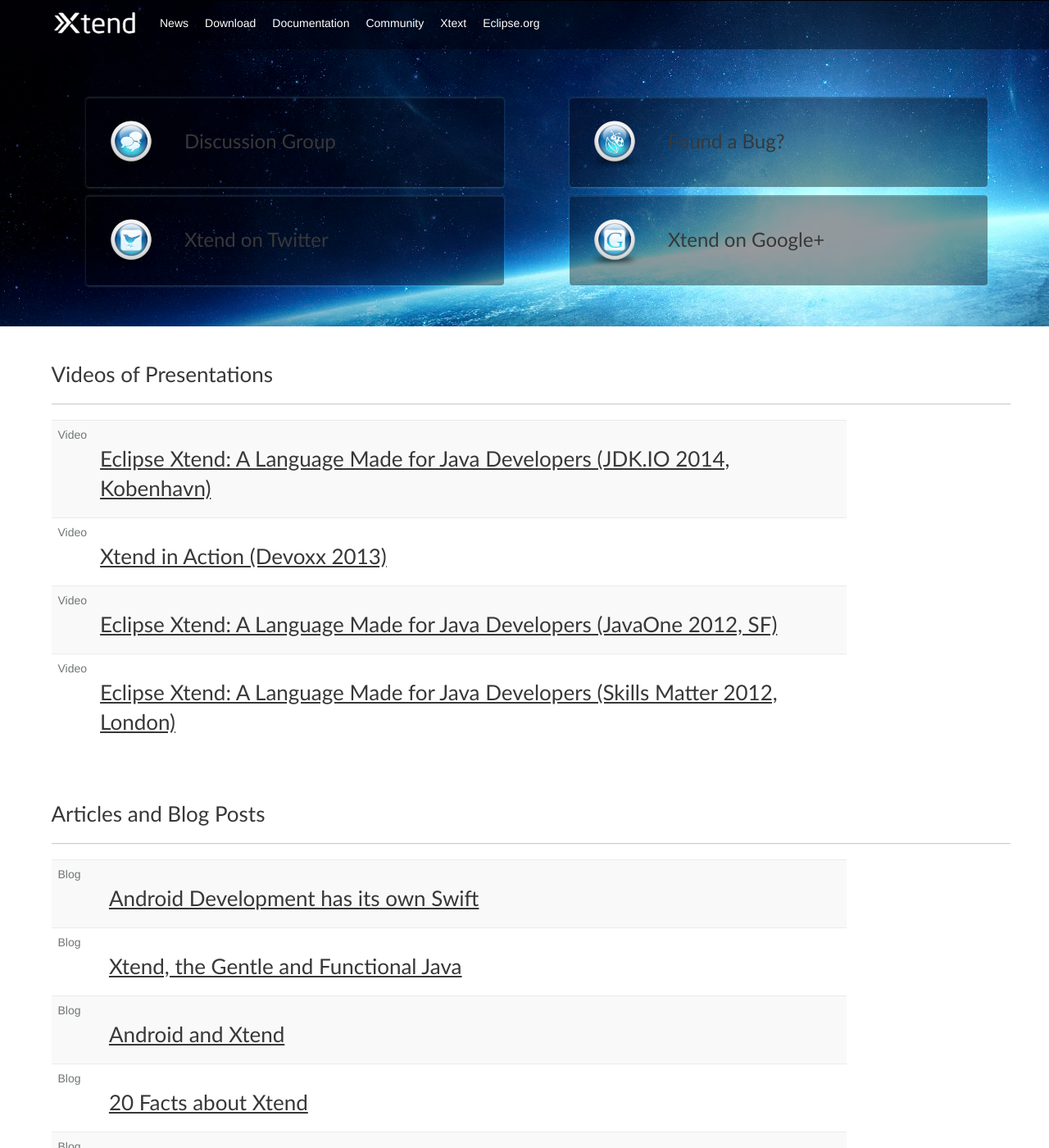
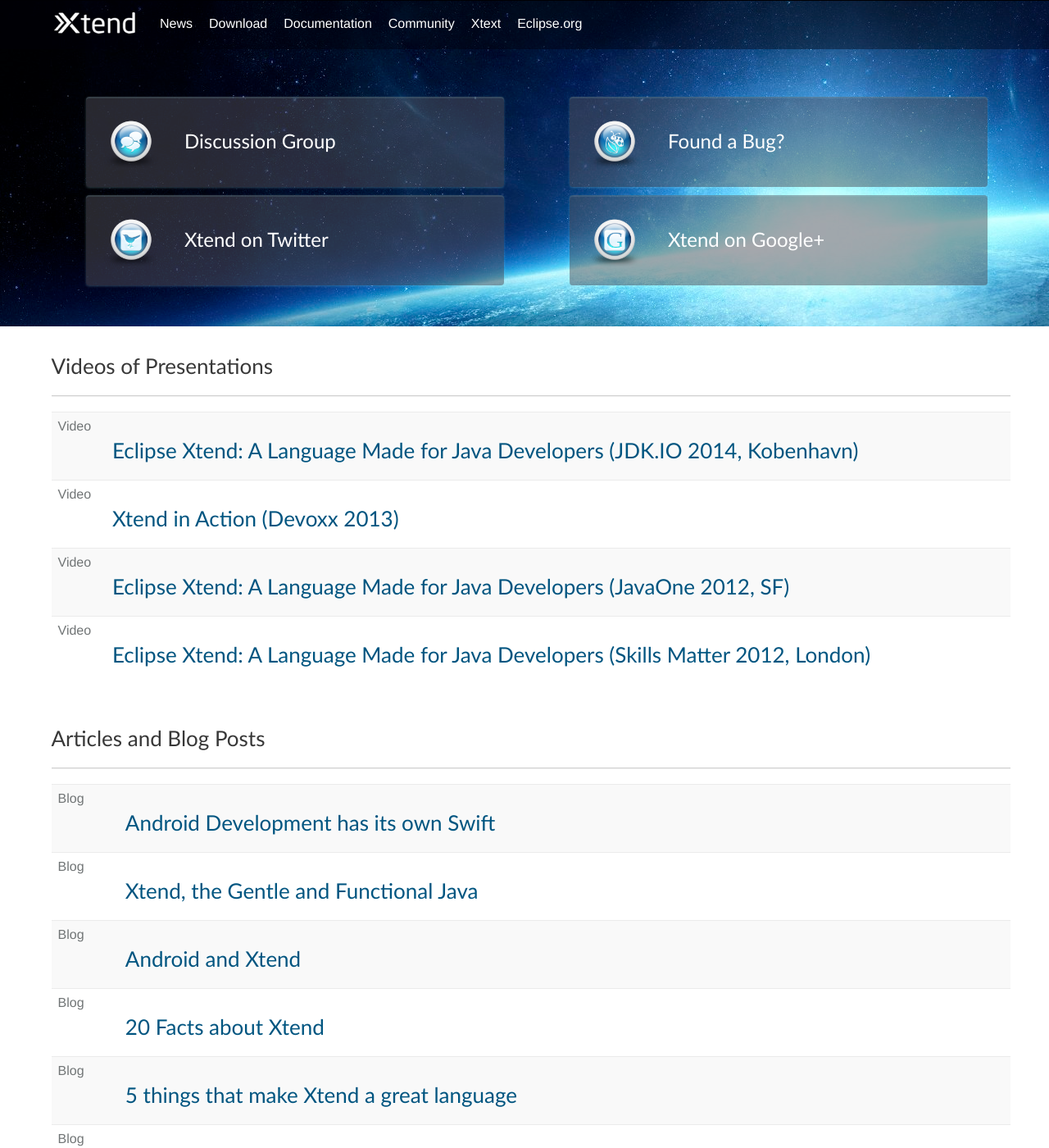
Before and after one commit to eclipse/xtext-website, a Jekyll site: the page built from xtend-website/community.html, in a window 1280 px wide and 1400 px high. Shown: the whole window at 82% size. Built offline with Jekyll 4.4.1, drawn with Linux system fonts in a browser that asks for light colours; nearby versions of some CDN libraries; library files that are not in the unit come from our copies; comment, search, counter and statistics services are not loaded; some of the changed text lies outside the part shown.

Commit message:
[xtend-website] more styling fixes

```diff
--- a/xtend-website/_includes/footer.html
+++ b/xtend-website/_includes/footer.html
@@ -18,10 +18,10 @@
           </ul>
         </div>
         <div class="span6">
-          <h3 class="footer-links-header"><a href="https://twitter.com/xtendlang" style="color : white;">@Xtendlang</a> on Twitter</h3>
+          <h3 class="footer-links-header"><a href="https://twitter.com/xtendlang" style="color : white;">@xtendlang</a> on Twitter</h3>
           <a class="twitter-timeline" href="https://twitter.com/xtendlang" data-widget-id="346624176666333185"
           data-chrome="noheader nofooter transparent"
-          data-theme="dark">Tweets by @Xtendlang</a>
+          data-theme="dark">Tweets by @xtendlang</a>
           <script>
           !function(d,s,id) {
             var js,fjs=d.getElementsByTagName(s)[0],p=/^http:/.test(d.location)?'http':'https';
--- a/xtend-website/_layouts/documentation.html
+++ b/xtend-website/_layouts/documentation.html
@@ -12,7 +12,7 @@
           <div class="span3" style="margin-left: 0px;">
             {% include documentation-menu.md %}
           </div>
-          <div class="span8 doc-contents">
+          <div class="span9 doc-contents">
             {{ content }}
           </div>
         </div>
--- a/xtend-website/community.html
+++ b/xtend-website/community.html
@@ -57,13 +57,12 @@
 	</div>
 </div>
 
-		<div>
 	  <div class="inner">
-			<div id="team" class="container clearfix">
+		<div class="container clearfix">
 			<h2>Videos of Presentations</h2>
 			<hr>
 			<div class="row">
-					<div class="span10">
+				<div class="span12">
 					<table class="table table-striped">
 						<tr><td>Video</td><td><h2><a href="http://jdk.io/index.php/program/enterprise-java/20-xtend-in-action">Eclipse Xtend: A Language Made for Java Developers (JDK.IO 2014, Kobenhavn)</a></h2></td></tr>
 						<tr><td>Video</td><td><h2><a href="http://parleys.com/play/5297729ae4b039ad2298c9b5/chapter0/about">Xtend in Action (Devoxx 2013)</a></h2></td></tr>
@@ -71,18 +70,16 @@
 						<tr><td>Video</td><td><h2><a href="https://skillsmatter.com/skillscasts/2917-xtend-xtest">Eclipse Xtend: A Language Made for Java Developers (Skills Matter 2012, London)</a></h2></td></tr>
 					</table>
 				</div>
-				<div class="span1">&nbsp;</div>
-				</div>
 			</div>
 		  </div>
 		</div>
 		<div>
 		  <div class="inner">
-			<div id="team" class="container clearfix">
+			<div class="container clearfix">
 				<h2>Articles and Blog Posts</h2>
 				<hr>
 				<div class="row">
-					<div class="span10">
+					<div class="span12">
 					<table class="table table-striped">
 					<tr><td>Blog</td><td><h2><a href="http://blog.futurice.com/android-development-has-its-own-swift">Android Development has its own Swift</a></h2></td></tr>
 					<tr><td>Blog</td><td><h2><a href="http://the-dusty-deck.blogspot.de/2014/06/xtend-gentle-and-functional-java.html">Xtend, the Gentle and Functional Java</a></h2></td></tr>
@@ -113,8 +110,6 @@
 					<tr><td>Article</td><td><h2><a href="http://it-republik.de/jaxenter/artikel/Codegenerierung-mit-Eclipse-Xtend-4186.html">Xtend - eine Sprache für Java Entwickler (German)</a></h2></td></tr>
 				</table>
 				</div>
-				<div class="span1">&nbsp;</div>
 			</div>
 		  </div>
 		</div>
-		</div>
--- a/xtend-website/css/style.css
+++ b/xtend-website/css/style.css
@@ -1,4 +1,6 @@
 ---
+darkblue: "#005580"
+lightblue: "#c1e6ff"
 ---
 /*
 Shield Website Template
@@ -20,27 +22,32 @@
 
 body {
 	font-family: "Helvetica Neue", Helvetica, sans-serif;
-	font-size: 14px;
+	font-size: 16px;
+	line-height: 1.5em;
 	font-weight: 300;
 	color: #717576;
-	line-height: 1.5em;
 	background: url({{ site.baseurl }}/images/header_background.jpg) #010211;
 	background-repeat: no-repeat;
 /* 	background: url('{{ site.baseurl }}/images/noise.png') #005580; */
 }
 
 a {
-	color: inherit;
-	text-decoration:underline;
+	color: {{ page.darkblue }};
+	font-weight: 400;
 }
 
 p {
-	font-size: 14px;
+	font-size: 16px;
+	line-height: 1.5em;
 }
 
 pre {
 	background-color: white;
 	padding : 5px;
+}
+
+li {
+	line-height: 1.4em;
 }
 
 .btn-primary {
@@ -214,6 +221,10 @@
 	border: none;
 	overflow: hidden;
 	padding-top : 80pt;
+}
+
+#header_wrapper a {
+	color : {{ page.lightblue }};
 }
 
 @media (max-width: 767px) {
@@ -656,8 +667,7 @@
 }
 
 .team {
-/* 	background: #f4f4f4; */
-	background: rgba(0, 0, 10, 0.4);
+ 	background: rgba(80, 80, 90, 0.5);
 	filter: progid:DXImageTransform.Microsoft.gradient( startColorstr='white', endColorstr='#EBEBEB',GradientType=0 );
 	-webkit-border-radius: 4px;
 	-moz-border-radius: 4px;
@@ -676,6 +686,7 @@
 	font-size:24px;
 	margin-top:20px;
 	padding-top:0px;
+	color : white;
 }
 
 @media (max-width: 979px) {
@@ -773,9 +784,18 @@
   }
 }
 
-.newsticker a {
+.newsticker {
+	text-decoration:none;
+	font-style: italic;
+	font-size:18pt;
+}
+
+.newsticker li {
 	text-decoration: italic;
 	font-size: 24;
+	list-style-type: none;
+	padding:20px;
+	display:none;
 }
 
 .anchor-in-div {
@@ -853,7 +873,6 @@
 #nav-outline {
 	max-width: 200px;
 	list-style: none;
-	font-family: 'Lato', sans-serif;
 	margin:0;
 }
 
@@ -900,6 +919,7 @@
 
 .navbar .nav > li > a {
 	color: white;
+	font-size: 16px;
 	text-decoration: none;
 }
 
@@ -1041,7 +1061,7 @@
 }
 
 #intro {
-	background-color: rgba(1,2,22,.6);
+	background-color: rgba(1,2,22,0.3);
 	padding-top: 10px;
 	color: #fff;
 	text-align: center;
```
Also changed, not shown: xtend-website/index.html (+10 -10 lines). Lines whose indentation alone changed are shown as unchanged.
